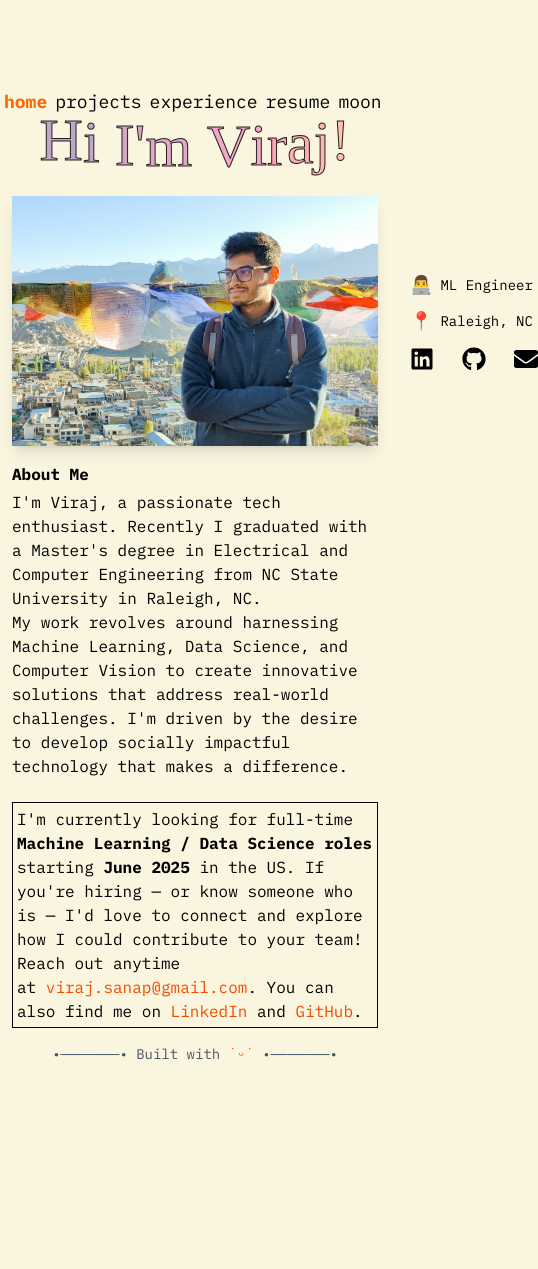
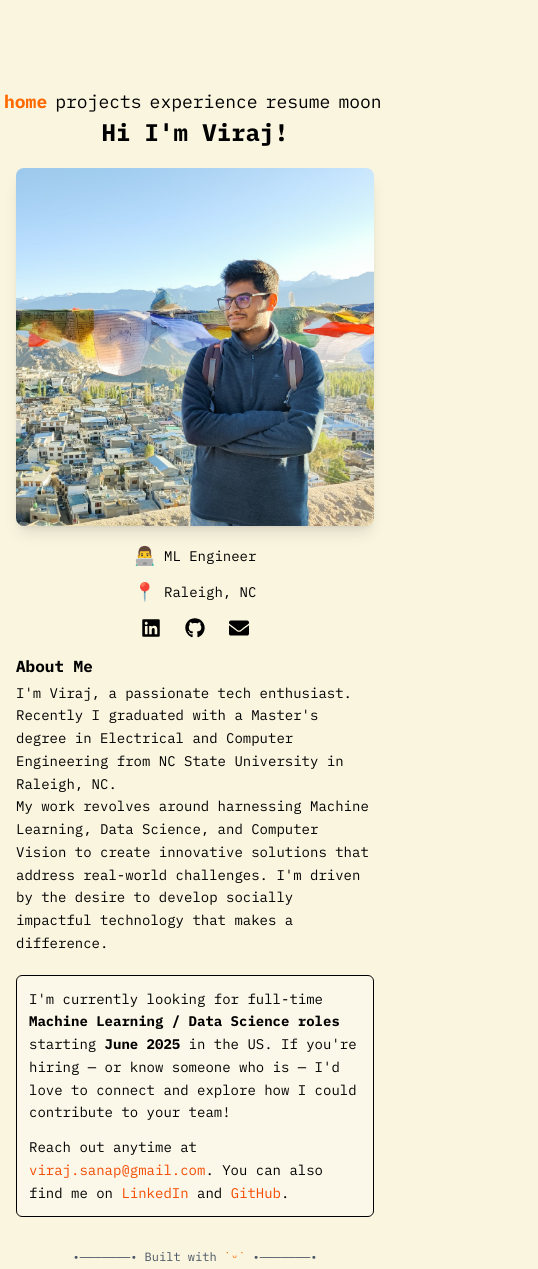
Before and after one commit to virajsanap/virajsanap.github.io, a React (Vite) app: page / in a window 390 px wide. Shown: the whole page, 538 px wide, since content can reach past the window. Before the commit the page ends 1068 px from the top, so only its background shows below. Built offline with nearby package versions, Linux system fonts and the light colour scheme; a web font is replaced by a local one.

Commit message:
Made the website mobile responsive, added some amimations and removed some

```diff
--- a/package.json
+++ b/package.json
@@ -14,6 +14,7 @@
   },
   "dependencies": {
     "@tailwindcss/vite": "^4.0.6",
+    "framer-motion": "^12.18.1",
     "react": "^19.0.0",
     "react-dom": "^19.0.0",
     "react-icons": "^5.5.0",
--- /dev/null
+++ b/src/AnimatedRoutes.jsx
@@ -0,0 +1,68 @@
+// AnimatedRoutes.jsx
+import { Routes, Route, useLocation } from "react-router-dom";
+import { AnimatePresence, motion } from "framer-motion";
+
+import Home from './Home';
+import Projects from './Projects';
+import Resume from './Resume';
+import Experience from './Experience';
+import HomeContent from './HomeContent';
+import HomeContentMobile from './HomeContentMobile';
+
+export default function AnimatedRoutes() {
+  const location = useLocation();
+
+  return (
+    <AnimatePresence mode="wait">
+      <Routes key={location.pathname} location={location}>
+        <Route path="/" element={<Home />}>
+          <Route
+            index
+            element={
+              <PageWrapper>
+                <HomeContentMobile />
+              </PageWrapper>
+            }
+          />
+          <Route
+            path="projects"
+            element={
+              <PageWrapper>
+                <Projects />
+              </PageWrapper>
+            }
+          />
+          <Route
+            path="experience"
+            element={
+              <PageWrapper>
+                <Experience />
+              </PageWrapper>
+            }
+          />
+          <Route
+            path="resume"
+            element={
+              <PageWrapper>
+                <Resume />
+              </PageWrapper>
+            }
+          />
+        </Route>
+      </Routes>
+    </AnimatePresence>
+  );
+}
+
+function PageWrapper({ children }) {
+  return (
+    <motion.div
+      initial={{ opacity: 0, y: -30 }}   // Start slightly above
+      animate={{ opacity: 1, y: 0 }}     // Animate to normal position
+      exit={{ opacity: 0, y: 30 }}       // Exit downward
+      transition={{ duration: 0.4, ease: "easeInOut" }}
+    >
+      {children}
+    </motion.div>
+  );
+}
--- a/src/App.jsx
+++ b/src/App.jsx
@@ -5,19 +5,21 @@ import Resume from './Resume';
 import Experience from './Experience';
 import HomeContent from './HomeContent';
 import './App.css'
+import AnimatedRoutes from './AnimatedRoutes';
 
 
 export default function App() {
   return (
     <BrowserRouter>
-      <Routes>
+      <AnimatedRoutes/>
+      {/* <Routes>
         <Route path="/" element={<Home />}>
         <Route index element={<HomeContent />} />
         <Route path="projects" element={<Projects />} />
         <Route path="experience" element={<Experience />} />
         <Route path="resume" element={<Resume />} />
         </Route>
-      </Routes>
+      </Routes> */}
     </BrowserRouter>
   );
 }
--- /dev/null
+++ b/src/HomeContentMobile.jsx
@@ -0,0 +1,124 @@
+import React from "react";
+import "./App.css";
+import me from "./assets/profileimg2.jpg";
+import { FaGithub, FaLinkedin, FaEnvelope } from "react-icons/fa";
+
+function HomeContentMobile() {
+  const greeting = "Hi I'm Viraj!";
+  const greetingCharacters = Array.from(greeting).map((char) =>
+    char === " " ? "\u00A0" : char
+  );
+
+  return (
+    <div className="h-full overflow-x-hidden px-3 sm:px-4 lg:px-8 max-w-full mx-auto">
+      {/* Greeting Header */}
+      <div className="w-full flex justify-center pb-1">
+        <h1 className="text-2xl sm:text-3xl md:text-4xl font-semibold text-center">
+          {/* {greetingCharacters.map((letter, index) => (
+            <span
+              key={index}
+              style={{ animationDelay: `${index * 0.1}s` }}
+              className="home-header wave"
+            >
+              {letter}
+            </span>
+          ))} */}
+          {greeting}
+        </h1>
+      </div>
+
+      {/* Profile + Info Section */}
+      <div className="w-full flex flex-col sm:flex-col md:flex-row items-start justify-center mt-4 md:mt-6 gap-4 min-w-0">
+        <div className="flex flex-col items-center md:items-start w-full min-w-0">
+          {/* Profile Image + Socials */}
+          <div className="flex flex-col sm:flex-col md:flex-row items-center md:items-start w-full flex-wrap min-w-0">
+            <img
+              src={me}
+              alt="Viraj Sanap"
+              className="w-full sm:max-w-[350px] md:max-w-[450px] h-auto sm:h-[220px] md:h-[250px] object-cover rounded-lg shadow-lg"
+            />
+            <div className="mt-4 sm:mt-2 md:mt-0 md:ml-6 flex-1 min-w-0 space-y-2 text-sm sm:text-base text-center md:text-left">
+              <div className="flex items-center justify-center md:justify-start gap-2">
+                <span className="text-lg">👨‍💻</span>
+                <span>ML Engineer</span>
+              </div>
+
+              <div className="flex items-center justify-center md:justify-start gap-2">
+                <span className="text-lg">📍</span>
+                <span>Raleigh, NC</span>
+              </div>
+
+              <div className="flex items-center justify-center md:justify-start gap-6 mt-3">
+                <a
+                  href="https://www.linkedin.com/in/virajsanap14/"
+                  target="_blank"
+                  rel="noopener noreferrer"
+                  className="text-xl sm:text-2xl hover:text-orange-500 transition-colors"
+                >
+                  <FaLinkedin />
+                </a>
+                <a
+                  href="https://github.com/virajsanap"
+                  target="_blank"
+                  rel="noopener noreferrer"
+                  className="text-xl sm:text-2xl hover:text-orange-500 transition-colors"
+                >
+                  <FaGithub />
+                </a>
+                <a
+                  href="mailto:viraj.sanap@gmail.com"
+                  target="_blank"
+                  rel="noopener noreferrer"
+                  className="text-xl sm:text-2xl hover:text-orange-500 transition-colors"
+                >
+                  <FaEnvelope />
+                </a>
+              </div>
+            </div>
+          </div>
+
+          {/* About Section */}
+          <div className="text-left w-full mt-4 min-w-0">
+            <p className="text-sm sm:text-base leading-relaxed">
+              <b className="block mb-1 text-base sm:text-lg">About Me</b>
+              I'm Viraj, a passionate tech enthusiast. Recently I graduated with a Master's degree in Electrical and Computer Engineering from NC State University in Raleigh, NC.
+              <br />
+              My work revolves around harnessing Machine Learning, Data Science, and Computer Vision to create innovative solutions that address real-world challenges. I'm driven by the desire to develop socially impactful technology that makes a difference.
+            </p>
+
+            {/* Job Search Info Box */}
+            <div className="border border-solid p-3 mt-5 rounded-md bg-white/30 dark:bg-transparent min-w-0">
+              <p className="text-sm sm:text-base leading-relaxed">
+                I'm currently looking for full-time <b>Machine Learning / Data Science roles</b> starting <b>June 2025</b> in the US. If you're hiring — or know someone who is — I'd love to connect and explore how I could contribute to your team!
+              </p>
+              <p className="mt-3 text-sm sm:text-base leading-relaxed">
+                Reach out anytime at{" "}
+                <a href="mailto:viraj.sanap@gmail.com" className="text-orange-600 hover:underline">
+                  viraj.sanap@gmail.com
+                </a>
+                . You can also find me on{" "}
+                <a href="https://www.linkedin.com/in/virajsanap14/" className="text-orange-600 hover:underline" target="_blank" rel="noopener noreferrer">
+                  LinkedIn
+                </a>{" "}
+                and{" "}
+                <a href="https://github.com/virajsanap" className="text-orange-600 hover:underline" target="_blank" rel="noopener noreferrer">
+                  GitHub
+                </a>
+                .
+              </p>
+            </div>
+          </div>
+        </div>
+      </div>
+
+      {/* Footer */}
+      <div className="w-full text-center mt-8 text-xs sm:text-sm text-gray-600 dark:text-gray-400">
+        •───────• Built with{" "}
+        <a href="https://github.com/virajsanap/virajsanap.github.io" className="text-orange-500 hover:underline">˙ᵕ˙</a>{" "}
+        •───────•
+      </div>
+    </div>
+  );
+}
+
+export default HomeContentMobile;
--- a/src/Projects.jsx
+++ b/src/Projects.jsx
@@ -10,7 +10,7 @@ const projectSections = [
       { title: "MedQuad LLM", type: "[nlp]", description: "Developed a medical question-answering system using LLMs on the MedQuAD dataset.", link:"https://github.com/virajsanap/FineTuned_MedQUAD"},
       { title: "GitHub Miner", type: "[swe]", description: "Designed a tool to extract and analyze GitHub repository data for insights." },
       { title: "WolfEvents", type: "[swe]", description: "Developed an event management platform for university students.", link:"https://github.com/virajsanap/WolfEvents" },
-      { title: "Training MLP and CNN on CIFAR10", type: "[cv]", description: "Implemented MLP and CNN models for image classification on CIFAR-10 dataset.",link:""},
+      { title: "Training MLP and CNN on CIFAR10", type: "[cv]", description: "Implemented MLP and CNN models for image classification on CIFAR-10 dataset." },
       { title: "Vision Transformer", type: "[cv]", description: "Explored Vision Transformers for image classification and feature extraction." },
       { title: "Self Supervised Learning", type: "[cv]", description: "Applied self-supervised learning techniques for representation learning in computer vision." },
       { title: "Convolution", type: "[dis]", description: "Studied convolution operations and their impact on image processing.", link: "https://github.com/virajsanap/convolution"},
@@ -38,17 +38,23 @@ function Section({ section, selectedType }) {
       <h2 className="text-xl font-bold mt-2 mb-3">{title}</h2>
       <div className="flex flex-col gap-2">
         {filteredList.map((item, index) => (
-          <div key={index} className="relative flex flex-row items-center p-3 border shadow w-5/6">
+          <div
+            key={index}
+            className="relative flex flex-col sm:flex-row items-start sm:items-center p-3 border shadow w-full sm:w-5/6 rounded-md transition-all duration-200 hover:shadow-md"
+          >
+            {item.link && (
               <a
                 href={item.link}
                 target="_blank"
                 rel="noopener noreferrer"
-              className="absolute top-4 right-5 text-sm flex items-center gap-1"
-            ><FaGithub/>
-            <span className="text-sm text-blue-600">Github</span>
+                className="absolute top-3 right-4 text-sm flex items-center gap-1 text-gray-700 hover:text-black"
+              >
+                <FaGithub />
+                <span className="text-sm text-blue-600 hover:underline">GitHub</span>
               </a>
+            )}
             <div className="flex flex-col">
-              <strong>{item.title}</strong>
+              <strong className="text-base">{item.title}</strong>
               <p className="text-sm text-orange-600">{item.type}</p>
               <p className="text-sm">{item.description}</p>
             </div>
@@ -64,26 +70,30 @@ function Projects() {
   const allTypes = ['all', ...new Set(projectSections.flatMap(section => section.list.map(item => item.type)))];
 
   return (
-    <div className="p-6 max-w-5xl mx-auto">
+    <div className="p-4 md:p-6 max-w-full md:max-w-5xl mx-auto overflow-x-hidden">
       <h1 className="text-2xl font-bold mb-4">My Projects</h1>
-      <div className="flex flex-row gap-2 mt-4 mb-4">
 
+      {/* Filter Buttons */}
+      <div className="flex flex-wrap gap-2 mt-4 mb-4">
         {allTypes.map(type => (
           <button
             key={type}
             onClick={() => setSelectedType(type)}
-          className={`px-1 py-1 ${
-            selectedType === type ? "bg-black text-white" : "bg-orange-400 hover:bg-orange-300"
+            className={`px-2 py-1 text-sm rounded-md transition-colors ${
+              selectedType === type
+                ? "bg-black text-white"
+                : "bg-orange-400 hover:bg-orange-300 text-black"
             }`}
           >
             {type}
           </button>
         ))}
       </div>
+
+      {/* Project Sections */}
       <div className="flex flex-col gap-4">
         {projectSections.map((section, index) => (
           <Section key={index} section={section} selectedType={selectedType} />
-
         ))}
       </div>
     </div>
```
Also changed, not shown: 1 other file (tests, documents, lock files or other folders). Lines whose indentation alone changed are shown as unchanged.
